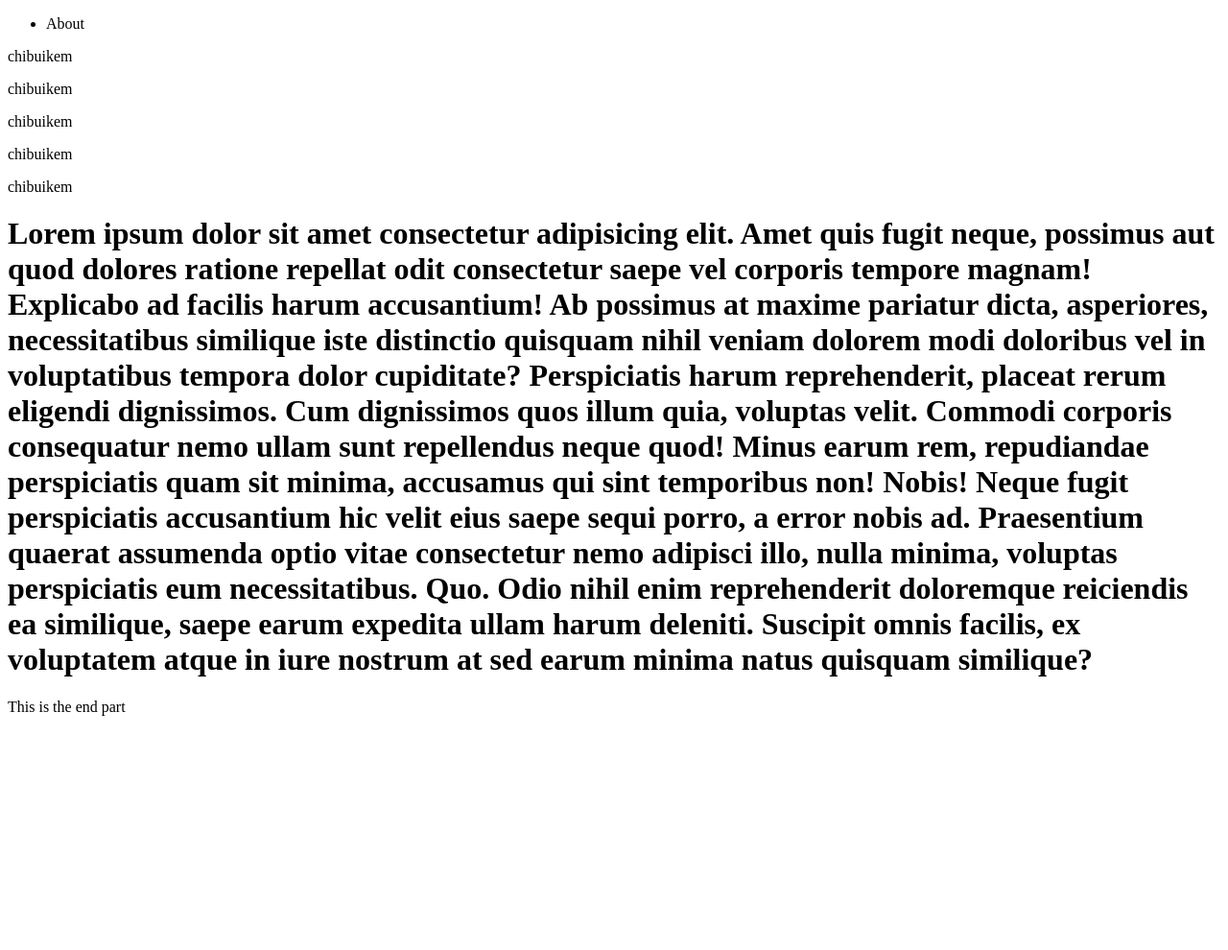
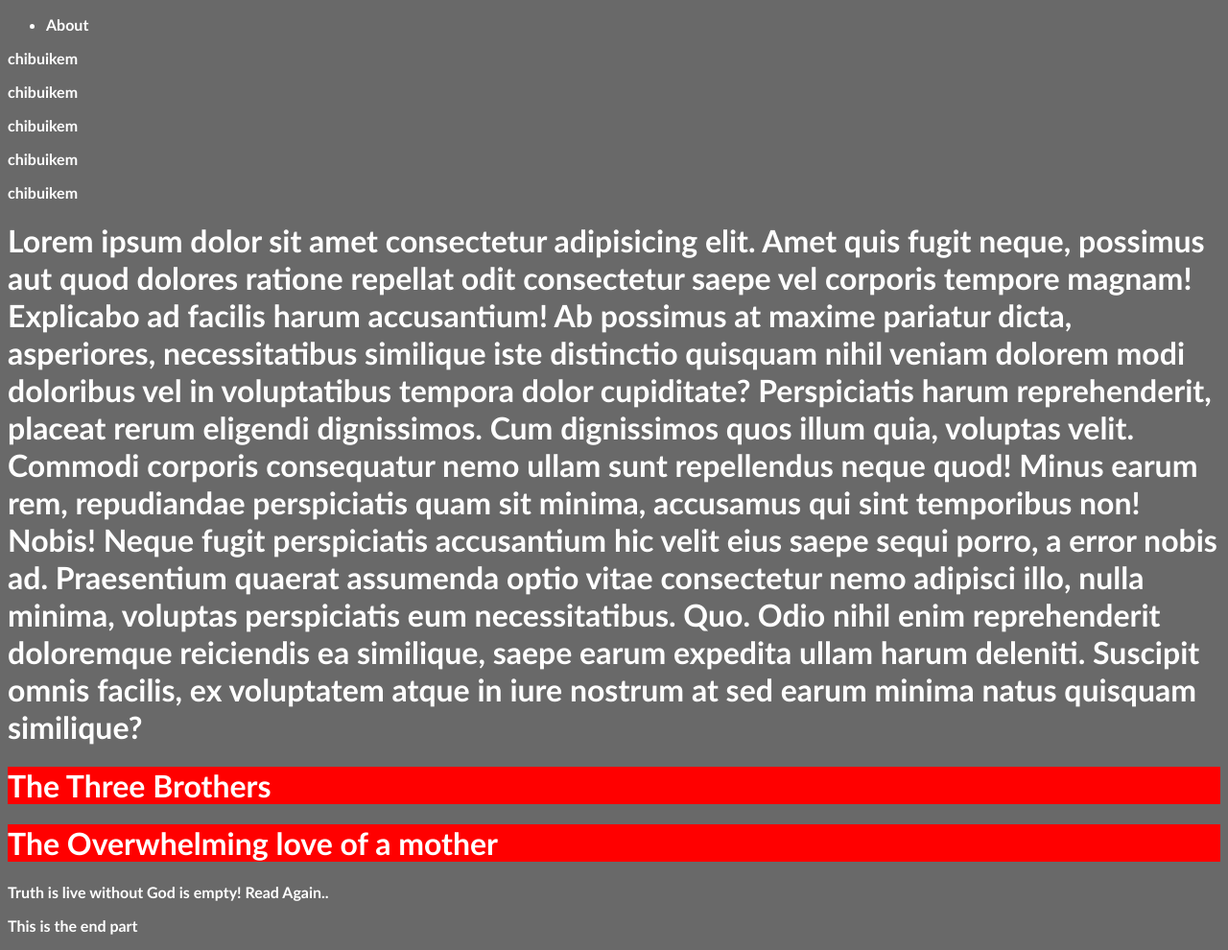
Before and after one commit to ChrisRoyalty/twitter, a plain HTML site: page index.html in a window 1280 px wide. Shown: the whole page at 96% size. Before the commit the page ends 800 px from the top, so only its background shows below. Drawn offline with Linux system fonts and the light colour scheme.

Commit message:
...added a css file and a container

```diff
--- a/index.html
+++ b/index.html
@@ -5,6 +5,7 @@
     <meta http-equiv="X-UA-Compatible" content="IE=edge">
     <meta name="viewport" content="width=device-width, initial-scale=1.0">
     <title>Twitter-Test</title>
+    <link rel="stylesheet" href="style.css">
 </head>
 <body>
     <header>
@@ -24,6 +25,11 @@
     Neque fugit perspiciatis accusantium hic velit eius saepe sequi porro, a error nobis ad. Praesentium quaerat assumenda optio vitae consectetur nemo adipisci illo, nulla minima, voluptas perspiciatis eum necessitatibus. Quo.
     Odio nihil enim reprehenderit doloremque reiciendis ea similique, saepe earum expedita ullam harum deleniti. Suscipit omnis facilis, ex voluptatem atque in iure nostrum at sed earum minima natus quisquam similique?</h1>
     </div>
+    <div class="brothers">
+        <h1>The Three Brothers</h1>
+        <h1>The Overwhelming love of a mother</h1>
+        <p>Truth is live without God is empty! Read Again..</p>
+    </div>
 
     <footer>
         <p>This is the end part</p>
--- /dev/null
+++ b/style.css
@@ -0,0 +1,9 @@
+body{
+    background-color: dimgray;
+    color: white;
+    font-family: 'Gill Sans', 'Gill Sans MT', Calibri, 'Trebuchet MS', sans-serif;
+    font-weight: bold;
+}
+.brothers h1{
+    background-color: red;
+}
```
